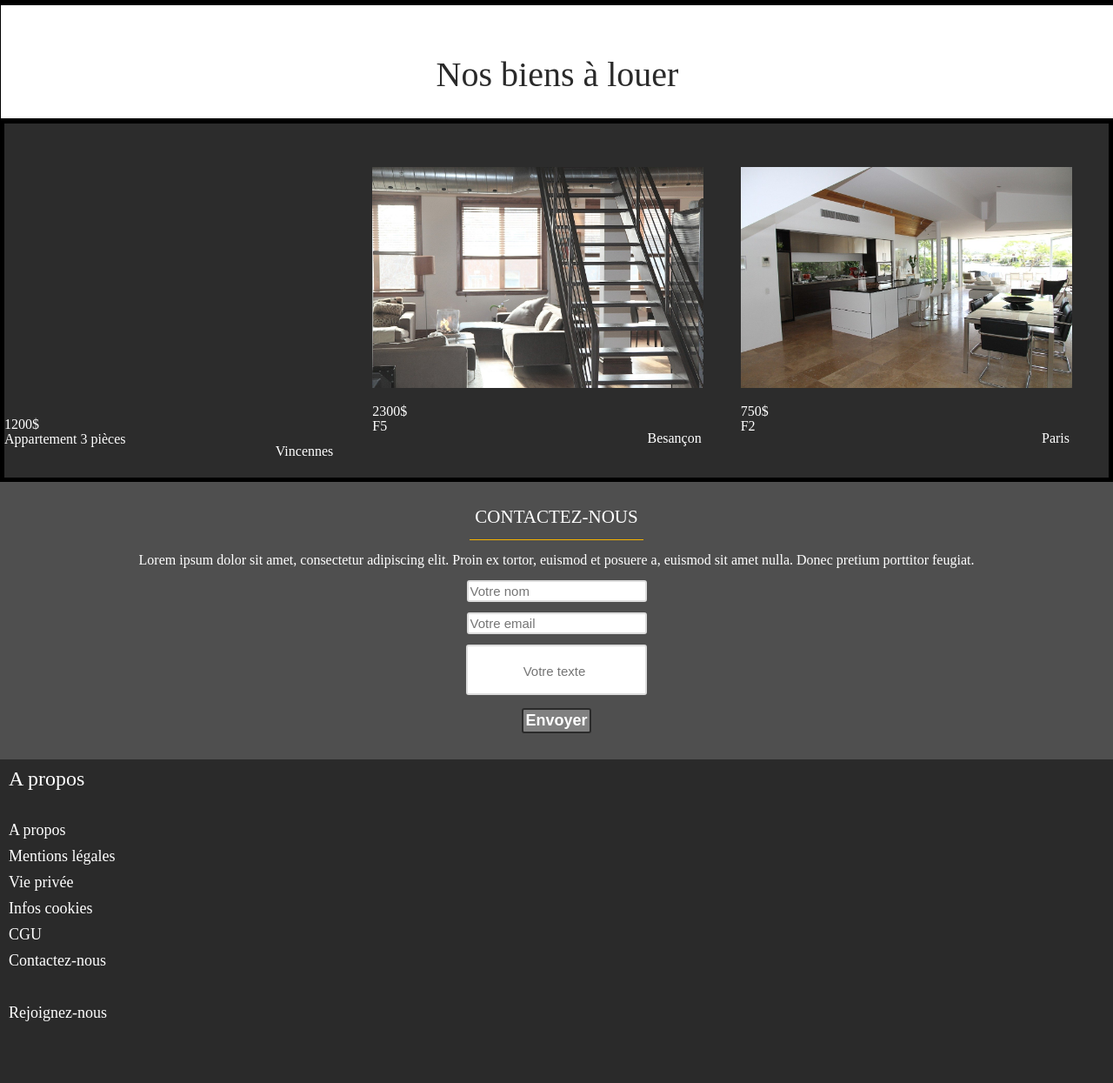
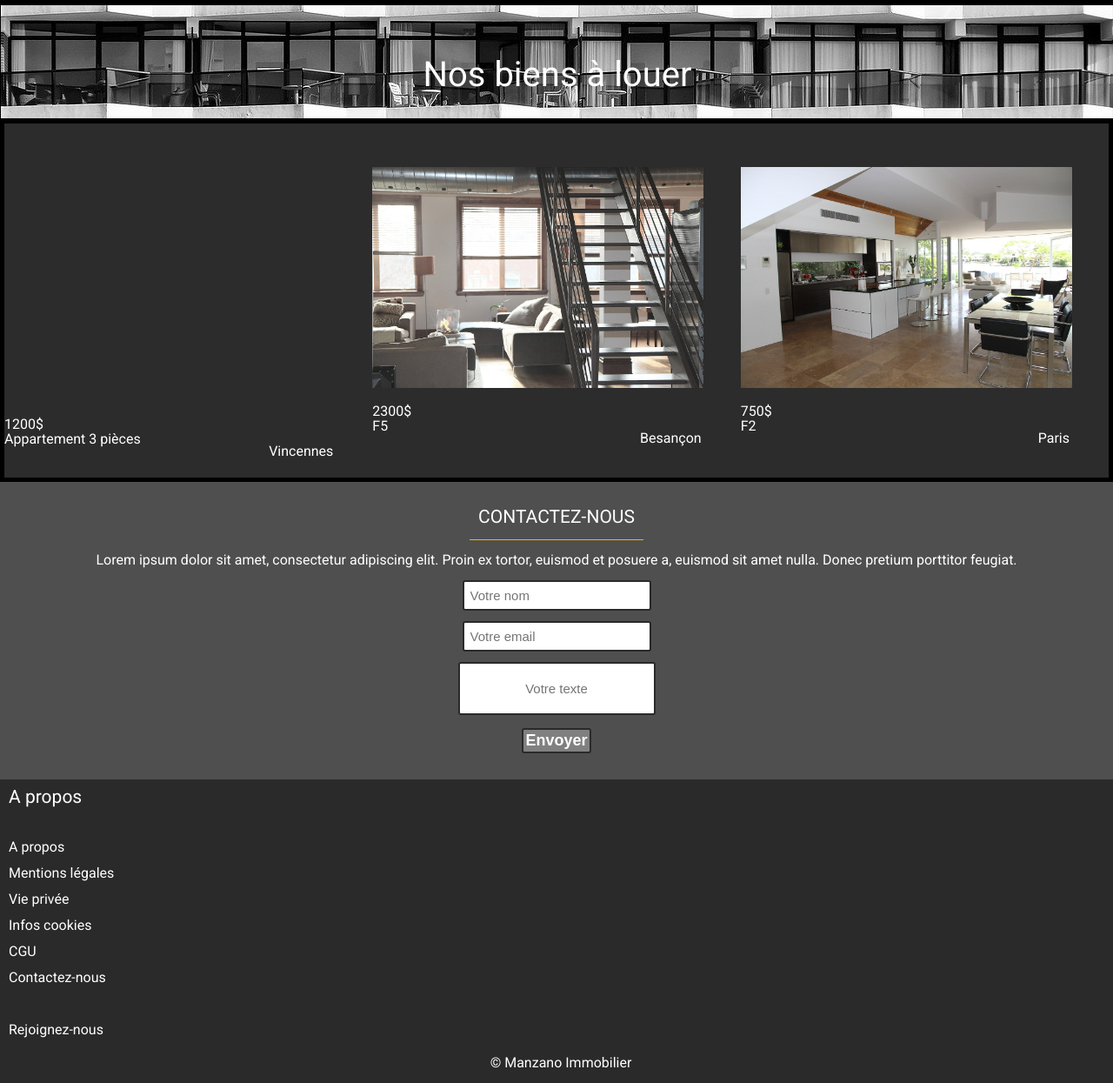
Before and after one commit to alexannebrunold/Site-immobilier, a plain HTML site: page index.html in a window 1280 px wide. Shown: the part 1410-2655 px from the top of the page at 87% size. Before the commit the page ends 2589 px from the top, so only its background shows below. Drawn offline with nearby package versions, Linux system fonts and the light colour scheme.

Commit message:
Last modif

```diff
--- a/index.html
+++ b/index.html
@@ -7,7 +7,8 @@
   <meta http-equiv="X-UA-Compatible" content="ie=edge">
   <link rel="stylesheet" href="reset.css">
   <link rel="stylesheet" href="styles.css">
-  <link href="https://fonts.googleapis.com/css?family=Krub|Roboto+Mono&display=swap" rel="stylesheet">
+  <link href="https://fonts.googleapis.com/css?family=Heebo|Roboto&display=swap" rel="stylesheet">
+
   <script src="https://ajax.googleapis.com/ajax/libs/jquery/3.4.1/jquery.min.js"></script>
   <script src="menu.js"></script>
 
@@ -38,18 +39,19 @@
         <li><a href="#contact" class="lien">Nous contacter</li>
       </ul>
     </nav>
+
   </header>
 
   <main>
 
     <figure>
       <!--Img Background-->
-      <div id="slide1" div="cntimg"> <img src="Img/Img.jpg" alt class="img"></div>
+      <img src="Img/Img.jpg" alt class="img" id="slide1">
     </figure>
 
     <!--Page 2-->
     <section id="Page2">
-      <div id="slide2" class="cntimg">
+      <div id="slide2">
         <p class="p">Nos biens à vendre</p>
       </div>
       <div class="ctn">
@@ -91,7 +93,7 @@
     </section>
     <!--Page 3-->
     <section id="Page3">
-      <div id="slide3" class="cntimg">
+      <div id="slide3">
         <p class="p">Nos biens à louer</p>
       </div>
       <div class="ctn">
@@ -184,6 +186,8 @@
 
     <!--Copyright-->
 
+    <p class="Copyright">&copy Manzano Immobilier</p>
+
   </footer>
 
 </body>
--- a/styles.css
+++ b/styles.css
@@ -3,7 +3,13 @@ body{
 }
 
 p{
-  color:#ffffff
+  color:#ffffff;
+
+  font-family: 'Roboto', sans-serif;
+}
+
+h1, h2, h3, ul{
+  font-family: 'Roboto', sans-serif;
 }
 /* Head */
 
@@ -18,6 +24,7 @@ h1{
   font-size: 24px;
   text-align: center;
   line-height: 28px;
+  font-family: 'Heebo', sans-serif;
 }
 
 @media (min-width:375px){
@@ -98,6 +105,8 @@ body{
    }
 }
 
+
+
 /* Image Background */
 
 .img {
@@ -125,13 +134,18 @@ body{
   line-height: 19px;
   text-align: center;
   vertical-align: middle;
-  background-color: #ffffff;
   padding-top: 10px;
   color: #2A2A2A;
   margin:0;
   border: black 0.5px solid;
+  color: #ffffff;
 }
 
+@media(max-width:700px){
+  .p{
+    background-color:#ffffff ;
+  }
+}
 @media (min-width:400px){
   .p{
     font-size: 21px;
@@ -152,7 +166,7 @@ body{
   display: flex;
   flex-direction:column;
   flex-wrap: wrap;
-    background-color: #2B2B2B;
+  background-color: #2B2B2B;
 
 }
 
@@ -340,14 +354,14 @@ input[type="text"]{
   display: flex;
   flex-direction: column;
   justify-content: center;
-  padding:2px;
+  padding:7px;
   font-size: 15px;
-  border: 2px solid #ddd;
+  border: 2px solid #2A2A2A;
   border-radius: 3px;
 }
 
 input.txt{
-  padding: 20px 5px 17px 0;
+  padding: 20px 12px 20px 12px;
   text-align: center;
 
 }
@@ -363,14 +377,14 @@ input.txt{
   justify-content: center;
   padding:2px;
   margin-top: 15px;
-
   border: 2px solid #2A2A2A;
 
 }
 
 .button:hover{
   color: #fff;
-  background-color: #444;
+  background-color: #F8B500;
+  font-size: 17px;
 
 }
   .a{
@@ -404,12 +418,15 @@ ul{
   color: #ffffff;
 }
 
+.Copyright{
+  text-align: center;
+}
 @media (min-width:700px){
   h2{
-    font-size: 24px;
+    font-size: 21px;
   }
   ul{
-    font-size:18px;
+    font-size:16px;
     line-height: 30px;
   }
   li{
@@ -418,3 +435,15 @@ ul{
 }
 
 /*Slide parallax*/
+@media (min-width:500px){
+
+#slide1{
+  background: url('Img/Img.jpg') 0 center no-repeat fixed;
+}
+#slide2{
+  background: url('Img/01.jpg') 0 center no-repeat fixed;
+}
+#slide3{
+  background: url('Img/02.jpg') 0 center no-repeat fixed;
+}
+}
```
Also changed, not shown: Img/01.jpg (added), Img/02.jpg (added).
